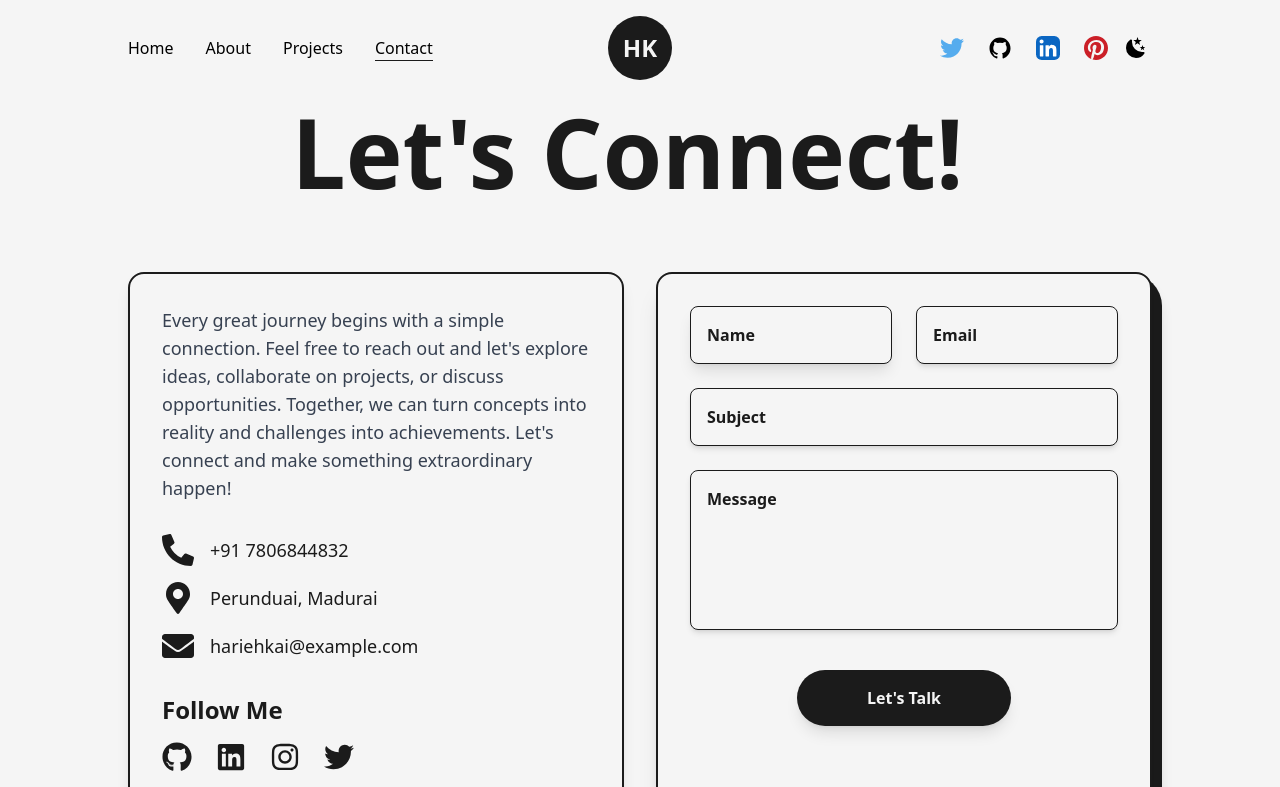
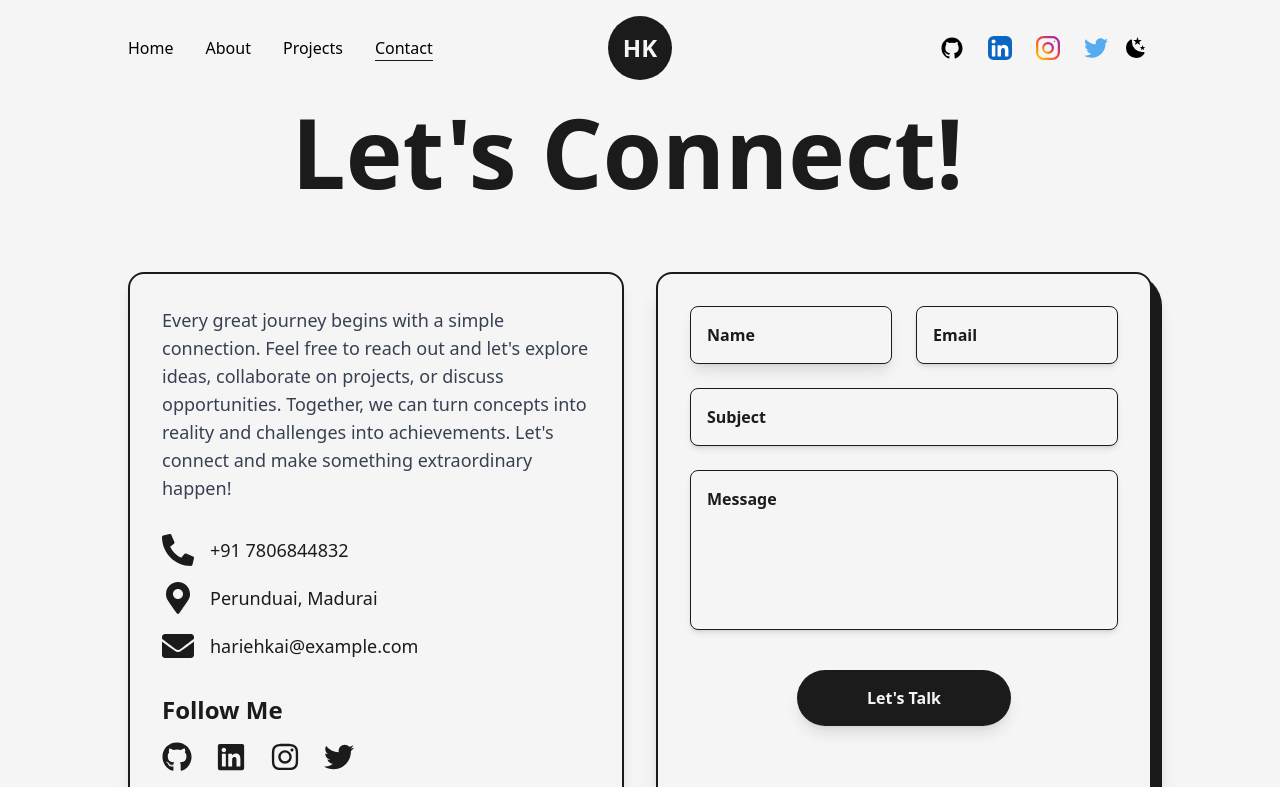
Before and after one commit to Hariesh-Kai/Portfolio, a Next.js app: page /contact in a window 1280 px wide. Shown: the top 787 px of the page. Built offline with nearby package versions, Linux system fonts and the light colour scheme.

Commit message:
changes made to link as due to link

```diff
--- a/src/components/NavBar.js
+++ b/src/components/NavBar.js
@@ -1,7 +1,7 @@
 import React,{useState} from 'react'
 import Link from 'next/link'
 import Logo from './Logo'
-import { TwitterIcon, GithubIcon, LinkedInIcon, PinterestIcon, SunIcon, MoonIcon } from './icons';
+import { TwitterIcon, GithubIcon, LinkedInIcon, InstagramIcon, SunIcon, MoonIcon } from './icons';
 import { useRouter } from 'next/router'
 import { motion } from "framer-motion"
 import useThemeSwitcher from './hooks/useThemeSwitcher'
@@ -81,21 +81,15 @@ const handleClick = () => {
             </nav>
 
             <nav className='flex items-center justify-center flex-wrap'>
-            <motion.a href="https://twitter.com" target='_blank'
+
+            <motion.a href="https://github.com/Hariesh-Kai" target='_blank'
                 whileHover={{y:-2}}
                 whileTap={{scale:0.9}}
                 className="w-6 mr-3"
             >
-                <TwitterIcon />
-            </motion.a>
-            <motion.a href="https://twitter.com" target='_blank'
-                whileHover={{y:-2}}
-                whileTap={{scale:0.9}}
-                className="w-6 mx-3"
-            >
                 <GithubIcon />
             </motion.a>
-            <motion.a href="https://twitter.com" target='_blank'
+            <motion.a href="https://www.linkedin.com/in/hariesh-r/" target='_blank'
                 whileHover={{y:-2}}
                 whileTap={{scale:0.9}}
                 className="w-6 mx-3"
@@ -105,9 +99,17 @@ const handleClick = () => {
             <motion.a href="https://twitter.com" target='_blank'
                 whileHover={{y:-2}}
                 whileTap={{scale:0.9}}
-                className="w-6 ml-3 bg-light rounded-full"
+                className="w-6 mx-3 bg-light rounded-full"
             >
-                <PinterestIcon />
+                <InstagramIcon />
+            </motion.a>
+
+
+            <motion.a href="https://twitter.com" target='_blank'
+                whileTap={{scale:0.9}}
+                className="w-6 ml-3"
+            >
+                <TwitterIcon />
             </motion.a>
             <button onClick={()=> setMode(mode === "light" ? "dark" : "light") }
             className="ml-3 flex items-center justify-center rounded-full p-1"
@@ -146,27 +148,21 @@ const handleClick = () => {
             >
                 <TwitterIcon />
             </motion.a>
-            <motion.a href="https://twitter.com" target={'_blank'}
+            <motion.a href="https://github.com/Hariesh-Kai" target={'_blank'}
                 whileHover={{y:-2}}
                 whileTap={{scale:0.9}}
                 className="w-6 mx-3 bg-light rounded-full dark:bg-dark sm:mx-1"
             >
                 <GithubIcon />
             </motion.a>
-            <motion.a href="https://twitter.com" target={'_blank'}
+            <motion.a href="https://www.linkedin.com/in/hariesh-r/" target={'_blank'}
                 whileHover={{y:-2}}
                 whileTap={{scale:0.9}}
                 className="w-6 mx-3 sm:mx-1"
             >
                 <LinkedInIcon />
             </motion.a>
-            <motion.a href="https://twitter.com" target={'_blank'}
-                whileHover={{y:-2}}
-                whileTap={{scale:0.9}}
-                className="w-6 ml-3 bg-light rounded-full sm:mx-1"
-            >
-                <PinterestIcon />
-            </motion.a>
+
             <button onClick={()=> setMode(mode === "light" ? "dark" : "light") }
             className="ml-3 flex items-center justify-center rounded-full p-1"
             >
--- a/src/components/icons.js
+++ b/src/components/icons.js
@@ -71,6 +71,69 @@ export const PinterestIcon = ({ className, ...rest }) => (
     />
   </svg>
 );
+
+export const InstagramIcon = ({ className, ...rest }) => (
+  <svg
+    xmlns="http://www.w3.org/2000/svg"
+    xmlSpace="preserve"
+    viewBox="0 0 16 16"
+    id="instagram"
+    className={className}
+    {...rest}
+  >
+    <linearGradient
+      id="a"
+      x1="1.464"
+      x2="14.536"
+      y1="14.536"
+      y2="1.464"
+      gradientUnits="userSpaceOnUse"
+    >
+      <stop offset="0" stopColor="#FFC107"></stop>
+      <stop offset=".507" stopColor="#F44336"></stop>
+      <stop offset=".99" stopColor="#9C27B0"></stop>
+    </linearGradient>
+    <path
+      fill="url(#a)"
+      d="M11 0H5a5 5 0 0 0-5 5v6a5 5 0 0 0 5 5h6a5 5 0 0 0 5-5V5a5 5 0 0 0-5-5zm3.5 11c0 1.93-1.57 3.5-3.5 3.5H5c-1.93 0-3.5-1.57-3.5-3.5V5c0-1.93 1.57-3.5 3.5-3.5h6c1.93 0 3.5 1.57 3.5 3.5v6z"
+    ></path>
+    <linearGradient
+      id="b"
+      x1="5.172"
+      x2="10.828"
+      y1="10.828"
+      y2="5.172"
+      gradientUnits="userSpaceOnUse"
+    >
+      <stop offset="0" stopColor="#FFC107"></stop>
+      <stop offset=".507" stopColor="#F44336"></stop>
+      <stop offset=".99" stopColor="#9C27B0"></stop>
+    </linearGradient>
+    <path
+      fill="url(#b)"
+      d="M8 4a4 4 0 1 0 0 8 4 4 0 0 0 0-8zm0 6.5A2.503 2.503 0 0 1 5.5 8c0-1.379 1.122-2.5 2.5-2.5s2.5 1.121 2.5 2.5c0 1.378-1.122 2.5-2.5 2.5z"
+    ></path>
+    <linearGradient
+      id="c"
+      x1="11.923"
+      x2="12.677"
+      y1="4.077"
+      y2="3.323"
+      gradientUnits="userSpaceOnUse"
+    >
+      <stop offset="0" stopColor="#FFC107"></stop>
+      <stop offset=".507" stopColor="#F44336"></stop>
+      <stop offset=".99" stopColor="#9C27B0"></stop>
+    </linearGradient>
+    <circle
+      cx="12.3"
+      cy="3.7"
+      r=".533"
+      fill="url(#c)"
+    ></circle>
+  </svg>
+);
+
 
 export const DribbbleIcon = ({ className, ...rest }) => (
   <svg
--- a/src/pages/contact.js
+++ b/src/pages/contact.js
@@ -46,7 +46,7 @@ const Contact = () => {
                                     <h2 className="text-2xl font-bold mb-4">Follow Me</h2>
                                     <div className="flex space-x-6">
                                         <a
-                                            href="https://github.com/your-github"
+                                            href="https://github.com/Hariesh-Kai"
                                             target="_blank"
                                             rel="noopener noreferrer"
                                             className="text-3xl text-dark dark:text-light hover:text-primary dark:hover:text-primary transition-colors duration-300"
@@ -54,7 +54,7 @@ const Contact = () => {
                                             <FaGithub />
                                         </a>
                                         <a
-                                            href="https://linkedin.com/in/your-linkedin"
+                                            href="https://www.linkedin.com/in/hariesh-r/"
                                             target="_blank"
                                             rel="noopener noreferrer"
                                             className="text-3xl text-dark dark:text-light hover:text-primary dark:hover:text-primary transition-colors duration-300"
```
